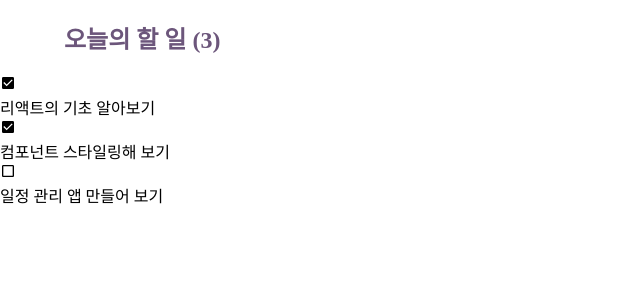
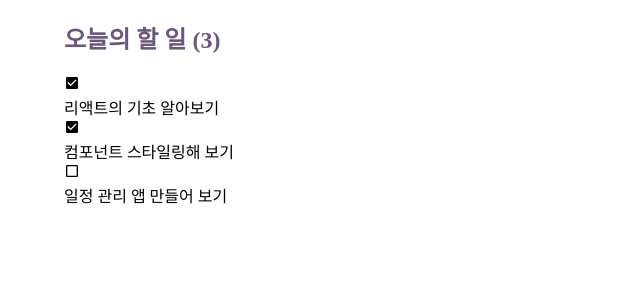
Before and after one commit to wochae/6ew, a React (Create React App) app in the folder blog/: page / in a window 1280 px wide. Shown: the top 300 px of the page, without its empty margins (0-640 px from the left). Built offline with nearby package versions, Linux system fonts and the light colour scheme.

Commit message:
[feat] : TodoList margin same as Template styles #12

```diff
--- /dev/null
+++ b/blog/src/components/TodoList.css
@@ -0,0 +1,6 @@
+.TodoList {
+    width : 90vw;
+    margin-left: auto;
+    margin-right: auto;
+    padding-bottom: 20px;
+}
--- a/blog/src/components/TodoList.js
+++ b/blog/src/components/TodoList.js
@@ -1,9 +1,10 @@
 import React from 'react';
 import TodoItem from './TodoItem';
+import './TodoList.css';
 
 const TodoList = ({todos}) => {
     return (
-        <div>
+        <div className="TodoList">
             {todos.map(todo => (
                 <TodoItem todo={todo} key={todo.id}/>
             ))}
```
